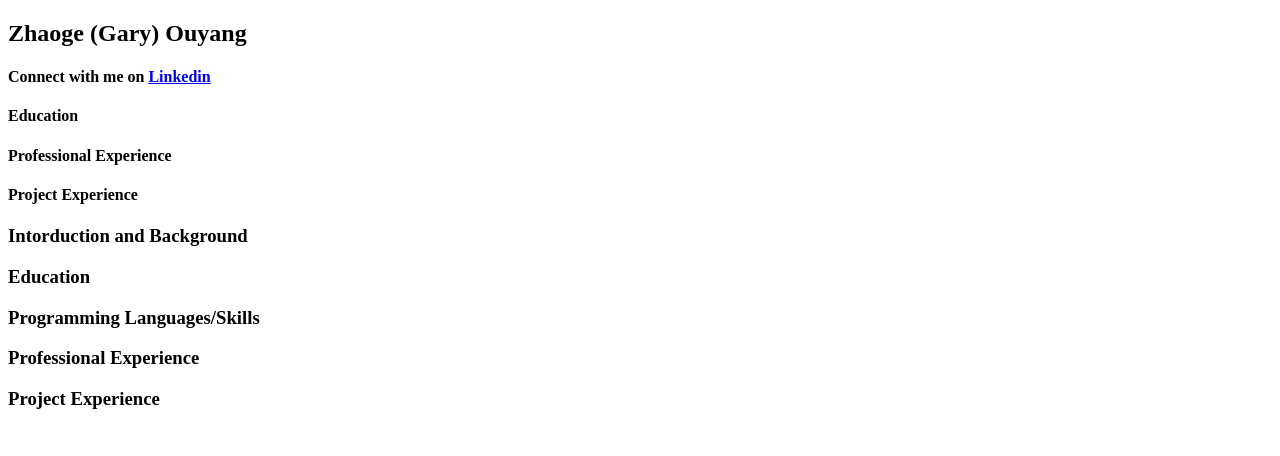
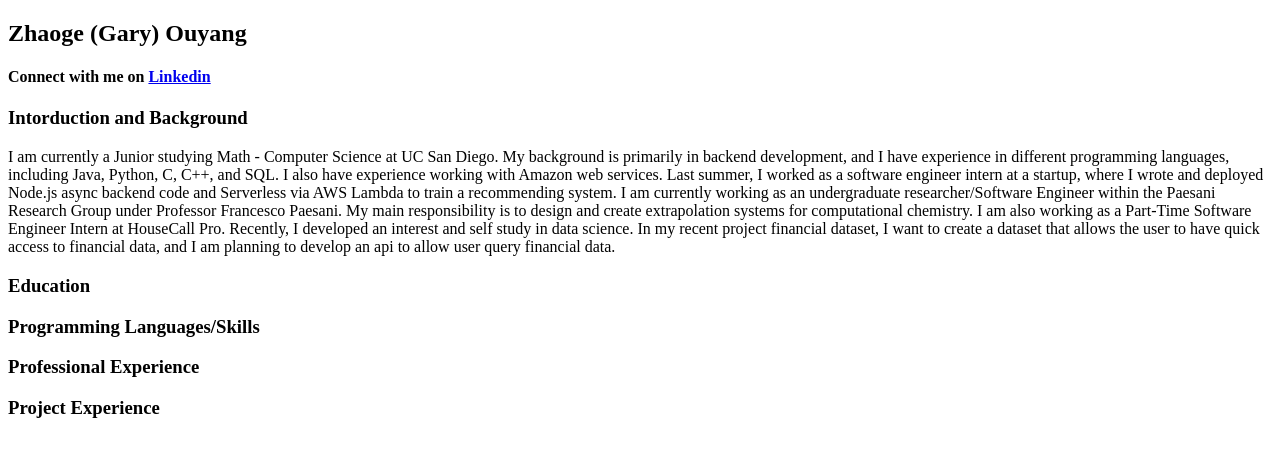
Before and after one commit to garyouyang9449/wi21-cse110-lab3, a plain HTML site: page index.html in a window 1280 px wide. Drawn offline with Linux system fonts and the light colour scheme.

Commit message:
Update index.html

```diff
--- a/index.html
+++ b/index.html
@@ -9,14 +9,16 @@
     <div>
       <h2>Zhaoge (Gary) Ouyang</h2>
       <h4>Connect with me on <a href="https://www.linkedin.com/in/gary-ouyang-455469175/">Linkedin</a></h4>
-      <h4>Education</h4>
-      <h4>Professional Experience</h4>
-      <h4>Project Experience</h4>
     </div>
 
     <main>
       <div>
         <h3>Intorduction and Background</h3>
+        <section>
+          <p>
+            I am currently a Junior studying Math - Computer Science at UC San Diego. My background is primarily in backend development, and I have experience in different programming languages, including Java, Python, C, C++, and SQL. I also have experience working with Amazon web services. Last summer, I worked as a software engineer intern at a startup, where I wrote and deployed Node.js async backend code and Serverless via AWS Lambda to train a recommending system. I am currently working as an undergraduate researcher/Software Engineer within the Paesani Research Group under Professor Francesco Paesani. My main responsibility is to design and create extrapolation systems for computational chemistry. I am also working as a Part-Time Software Engineer Intern at HouseCall Pro. Recently, I developed an interest and self study in data science. In my recent project financial dataset, I want to create a dataset that allows the user to have quick access to financial data, and I am planning to develop an api to allow user query financial data.
+          </p>
+        </section>
       </div>
       <div>
         <h3>Education</h3>
@@ -31,5 +33,6 @@
         <h3>Project Experience</h3>
       </div>
     </main>
+
   </body>
 </html>
```
